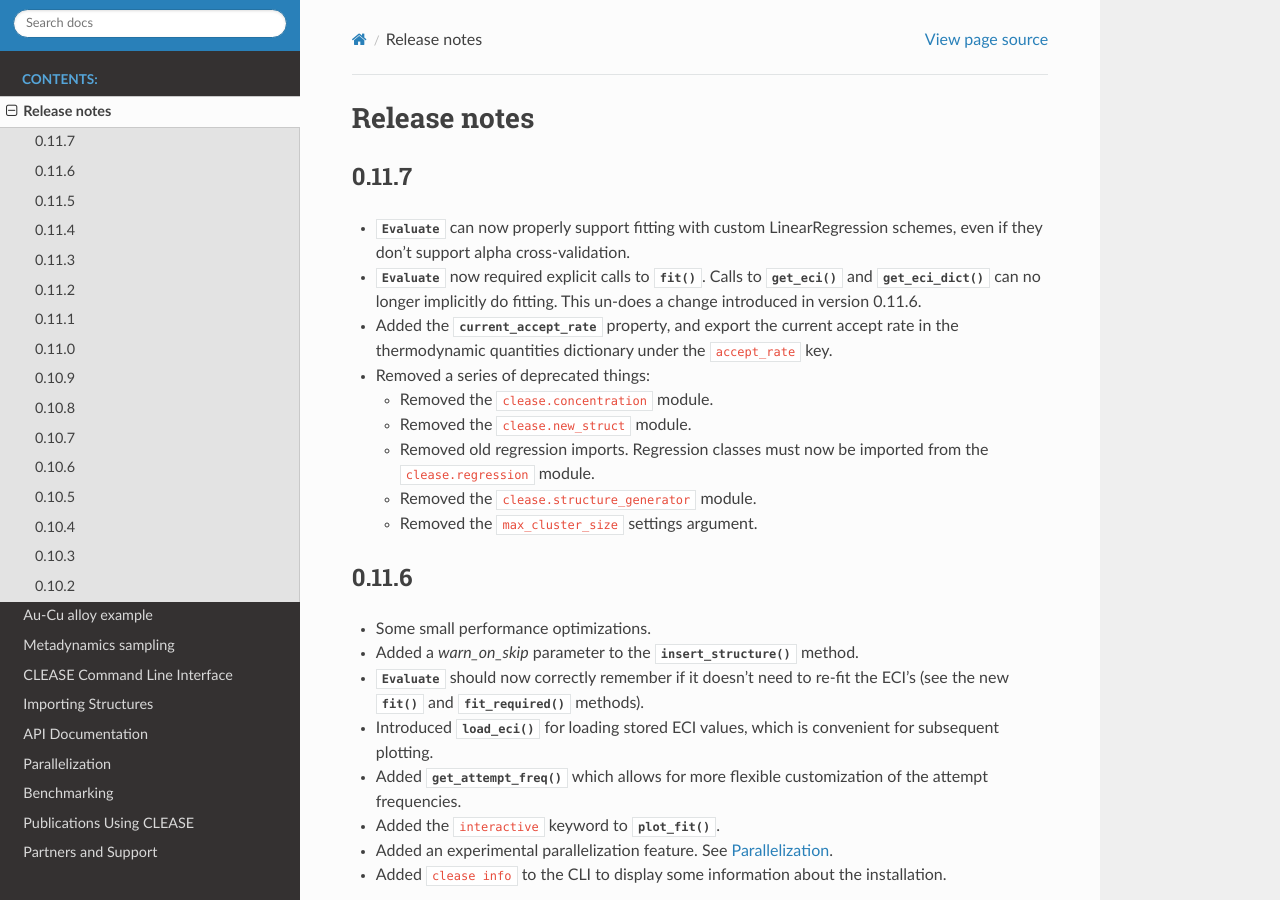
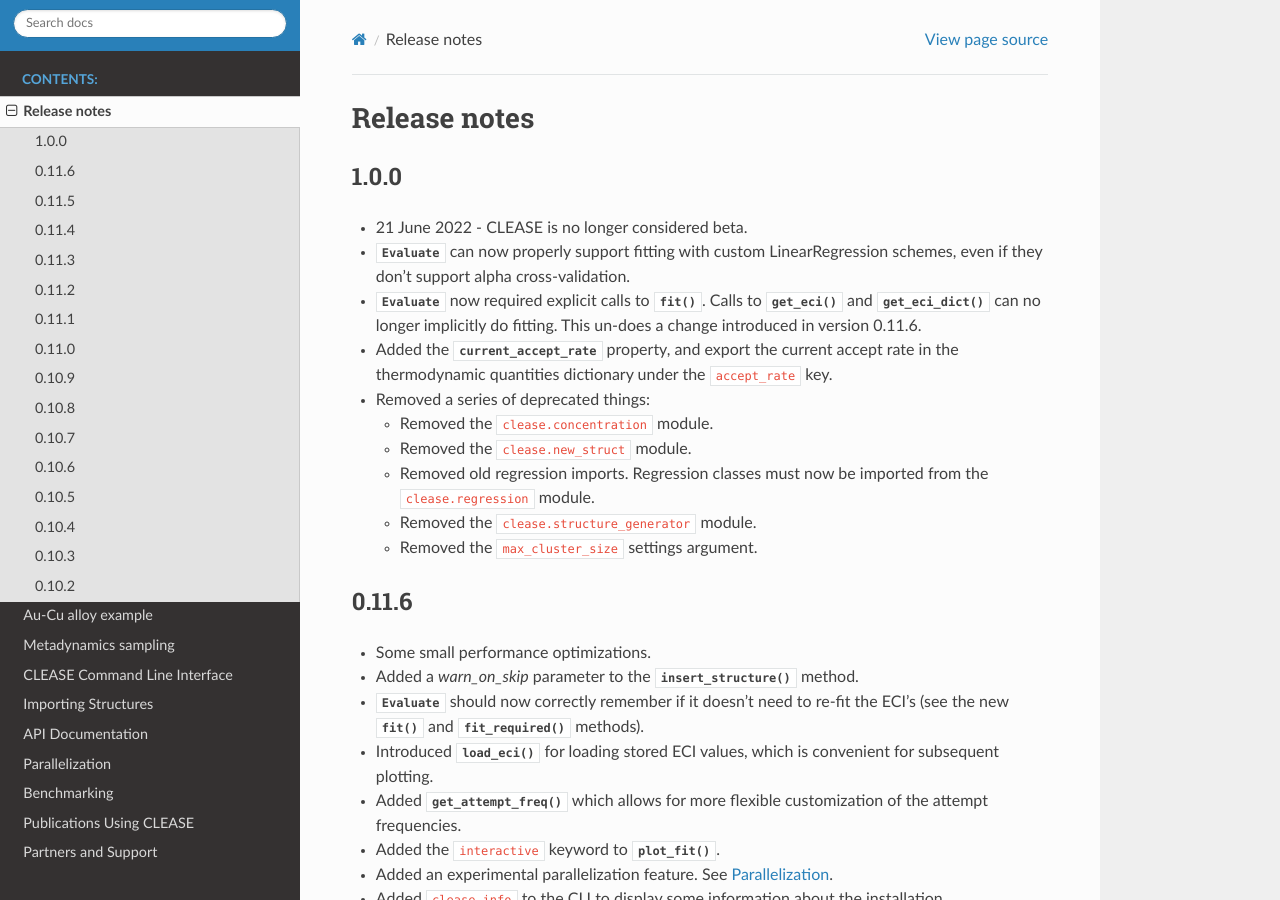
Before and after one commit to wuziqiqiqi/PD, a Sphinx documentation site: the page built from doc/source/releasenotes.rst, in a window 1280 px wide and 900 px high. Built offline with Sphinx 7.4.7 and the Read the Docs theme 2.0.0, drawn with Linux system fonts in a browser that asks for light colours; pages that are not in the unit, such as notebooks, are missing from menus.

Commit message:
Clease is no longer considered beta

```diff
--- a/doc/source/releasenotes.rst
+++ b/doc/source/releasenotes.rst
@@ -4,8 +4,9 @@
 Release notes
 =============
 
-0.11.7
-=======
+1.0.0
+======
+* 21 June 2022 - CLEASE is no longer considered beta.
 * :class:`~clease.evaluate.Evaluate` can now properly support fitting with custom LinearRegression
   schemes, even if they don't support alpha cross-validation.
 * :class:`~clease.evaluate.Evaluate` now required explicit calls to
--- a/setup.cfg
+++ b/setup.cfg
@@ -17,7 +17,7 @@
     Computational materials
     Materials research
 classifiers =
-    Development Status :: 4 - Beta
+    Development Status :: 5 - Production/Stable
     License :: OSI Approved :: Mozilla Public License 2.0 (MPL 2.0)
     Programming Language :: Python :: 3.7
     Programming Language :: Python :: 3.8
```
Also changed, not shown: 1 other file.
